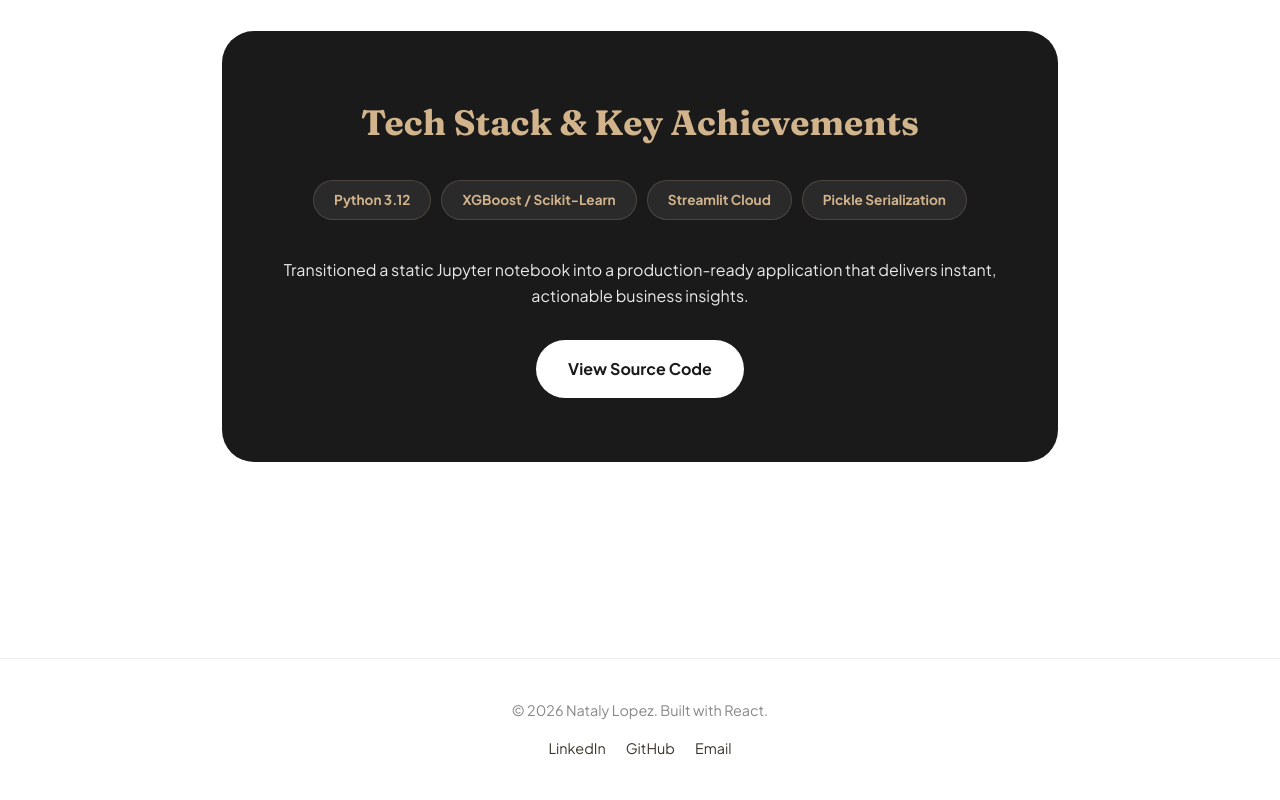
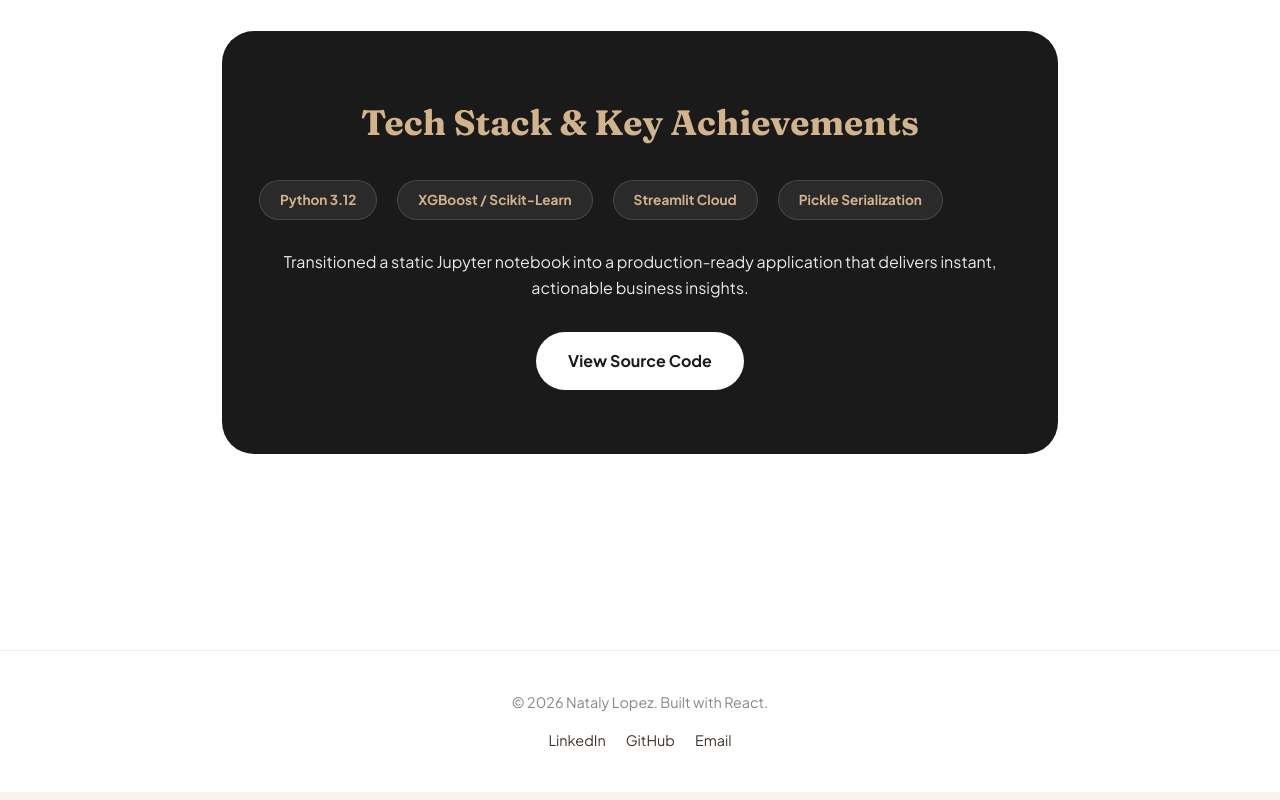
Before and after one commit to NatalyIsaLopez/NatalyIsaLopez.github.io, a React (Vite) app: page /#/projects/retention-ops in a window 1280 px wide. Shown: the part 3595-4395 px from the top of the page. Built offline with nearby package versions, Linux system fonts and the light colour scheme.

Commit message:
Final link update

```diff
--- a/src/pages/RetentionProject.jsx
+++ b/src/pages/RetentionProject.jsx
@@ -42,7 +42,7 @@ const RetentionProject = () => {
 
           <div style={{ marginTop: "2rem", display: "flex", gap: "25px" }}>
             <a
-              href="https://your-streamlit-link-here.streamlit.app/"
+              href="https://retentionopsinferenceengine.streamlit.app/"
               target="_blank"
               rel="noopener noreferrer"
               className="github-btn"
@@ -51,7 +51,7 @@ const RetentionProject = () => {
               Launch Live App
             </a>
             <a
-              href="https://github.com/natalylopez"
+              href="https://github.com/NatalyIsaLopez/RetentionOps_Inference_Engine"
               target="_blank"
               rel="noopener noreferrer"
               className="back-link"
@@ -198,7 +198,15 @@ const RetentionProject = () => {
 
         <div className="results-highlight">
           <h3>Tech Stack & Key Achievements</h3>
-          <div className="stats-summary">
+          <div
+            className="stats-summary"
+            style={{
+              display: "flex",
+              flexWrap: "wrap",
+              gap: "10px",
+              marginBottom: "1.5rem",
+            }}
+          >
             <span className="stat-pill">Python 3.12</span>
             <span className="stat-pill">XGBoost / Scikit-Learn</span>
             <span className="stat-pill">Streamlit Cloud</span>
@@ -209,7 +217,7 @@ const RetentionProject = () => {
             application that delivers instant, actionable business insights.
           </p>
           <a
-            href="https://github.com/natalylopez"
+            href="https://github.com/NatalyIsaLopez/RetentionOps_Inference_Engine"
             target="_blank"
             rel="noreferrer"
             className="github-btn"
```
Also changed, not shown: 3 other files (tests, documents, lock files or other folders).
